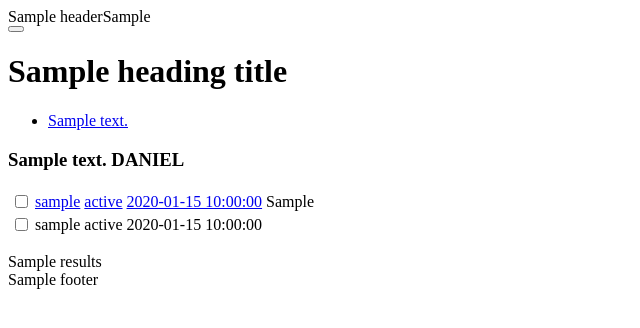
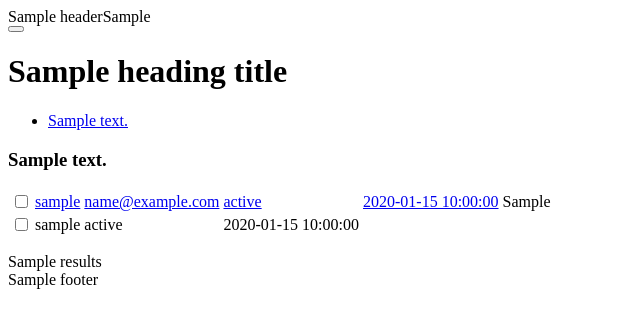
Before and after one commit to dirsis/demo, a PHP site: template admin/view/template/user/user_list.twig in a window 1280 px wide. Shown: the top 328 px of the page, without its empty margins (0-640 px from the left). Run offline with PHP 8.4, Linux system fonts and the light colour scheme; the template is opened without the code that fills it: most values are stand-ins (such as "Sample title", 1, 10 or a date in 2020); some libraries are stand-ins or nearby versions.

Commit message:
modif daniel

```diff
--- a/admin/language/en-gb/user/user.php
+++ b/admin/language/en-gb/user/user.php
@@ -1,6 +1,6 @@
 <?php
 // Heading
-$_['heading_title']         = 'Users';
+$_['heading_title']         = 'Usuarios';
 
 // Text
 $_['text_success']          = 'Success: You have modified users!';
--- a/admin/view/template/user/user_list.twig
+++ b/admin/view/template/user/user_list.twig
@@ -26,7 +26,7 @@
     {% endif %}
     <div class="panel panel-default">
       <div class="panel-heading">
-        <h3 class="panel-title"><i class="fa fa-list"></i> {{ text_list }} DANIEL</h3>
+        <h3 class="panel-title"><i class="fa fa-list"></i> {{ text_list }}</h3>
       </div>
       <div class="panel-body">
         <form action="{{ delete }}" method="post" enctype="multipart/form-data" id="form-user">
@@ -40,6 +40,13 @@
                     {% else %}
                     <a href="{{ sort_username }}">{{ column_username }}</a>
                     {% endif %}</td>
+<!--DANIEL-->
+                  <td class="text-left">{% if sort == 'email' %}
+                    <a href="{{ sort_email }}" class="{{ order|lower }}">{{ column_email}}</a>
+                    {% else %}
+                    <a href="{{ sort_email}}">{{ column_email }}</a>
+                    {% endif %}</td>
+<!--FIN DANIEL-->
                   <td class="text-left">{% if sort == 'status' %}
                     <a href="{{ sort_status }}" class="{{ order|lower }}">{{ column_status }}</a>
                     {% else %}
```
